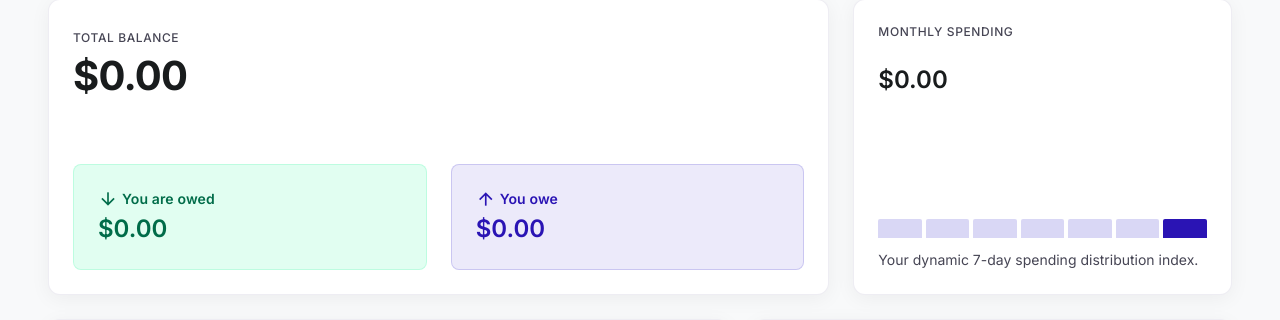
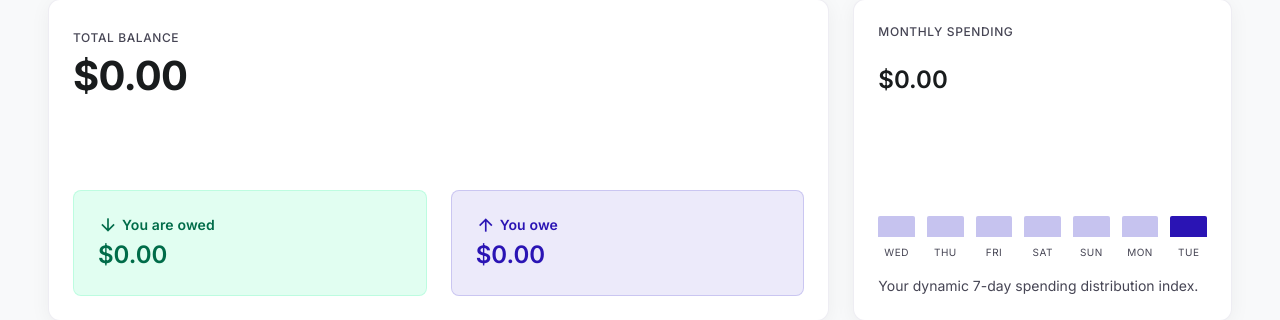
Before and after one commit to niranjanganesh1324/Splitsexp, a React (Vite) app: page /#/dashboard in a window 1280 px wide. Shown: the part 193-513 px from the top of the page. Built offline with nearby package versions, Linux system fonts and the light colour scheme; no server answers; the database is empty; sample sign-in values are in the browser's storage.

Commit message:
feat: make dashboard spending graph fully dynamic with interactive day labels, tooltips, and hover states

```diff
--- a/src/pages/Dashboard.jsx
+++ b/src/pages/Dashboard.jsx
@@ -78,8 +78,8 @@ function Dashboard({ user }) {
 
   const monthlySpending = calculateMonthlySpending();
 
-  // Weekly spending heights (for last 7 days)
-  const getWeeklyHeights = () => {
+  // Weekly spending data (for last 7 days)
+  const getWeeklyData = () => {
     const daily = Array(7).fill(0);
     const today = new Date();
     today.setHours(23, 59, 59, 999);
@@ -89,8 +89,13 @@ function Dashboard({ user }) {
         ? new Date(exp.timestamp.seconds * 1000)
         : new Date(exp.timestamp || Date.now());
 
-      const diffTime = Math.abs(today - expDate);
-      const diffDays = Math.ceil(diffTime / (1000 * 60 * 60 * 24)) - 1;
+      const diffTime = today.getTime() - expDate.getTime();
+      let diffDays = Math.floor(diffTime / (1000 * 60 * 60 * 24));
+
+      // Handle slight clock desync
+      if (diffDays < 0 && diffTime > -7200000) {
+        diffDays = 0;
+      }
 
       if (diffDays >= 0 && diffDays < 7) {
         const myShare = exp.participants.find(p => p.id === user.id)?.amount || 0;
@@ -99,11 +104,26 @@ function Dashboard({ user }) {
     });
 
     const maxVal = Math.max(...daily);
-    if (maxVal === 0) return Array(7).fill(15); // Default flat representation if no data
-    return daily.map(val => Math.max((val / maxVal) * 100, 10)); // Keep min height of 10% for visual design
+
+    // Generate day labels (e.g., "Mon", "Tue", etc.)
+    const labels = [];
+    for (let i = 6; i >= 0; i--) {
+      const d = new Date();
+      d.setDate(today.getDate() - i);
+      labels.push(d.toLocaleDateString('en-US', { weekday: 'short' }));
+    }
+
+    return daily.map((value, idx) => {
+      const percentage = maxVal === 0 ? 15 : Math.max((value / maxVal) * 100, 10);
+      return {
+        day: labels[idx],
+        value: value,
+        height: percentage
+      };
+    });
   };
 
-  const weeklyHeights = getWeeklyHeights();
+  const weeklyData = getWeeklyData();
 
   // Dynamic Frequent Friends list
   const getFrequentFriends = () => {
@@ -187,13 +207,29 @@ function Dashboard({ user }) {
           <div className="flex items-end gap-xs mb-sm">
             <span className="font-headline-md text-headline-md text-on-surface">${monthlySpending.toFixed(2)}</span>
           </div>
-          <div className="flex-grow flex items-end gap-xs h-32">
-            {weeklyHeights.map((h, i) => (
-              <div
-                key={i}
-                className={`flex-1 rounded-t-sm transition-all duration-500 ${i === 6 ? 'bg-primary' : 'bg-primary-container/20'}`}
-                style={{ height: `${h}%` }}
-              ></div>
+          <div className="flex-grow flex items-end gap-sm h-36 mt-sm pb-xs">
+            {weeklyData.map((data, i) => (
+              <div key={i} className="flex-1 flex flex-col items-center h-full justify-end group relative">
+                {/* Tooltip */}
+                <div className="absolute bottom-full mb-2 bg-inverse-surface text-inverse-on-surface text-[10px] font-semibold px-2 py-1 rounded shadow-lg opacity-0 group-hover:opacity-100 transition-opacity duration-200 pointer-events-none whitespace-nowrap z-10">
+                  ${data.value.toFixed(2)}
+                </div>
+
+                {/* Bar */}
+                <div
+                  className={`w-full rounded-t-sm transition-all duration-300 ease-out cursor-pointer origin-bottom hover:scale-y-[1.03] ${
+                    i === 6
+                      ? 'bg-primary hover:bg-primary/90'
+                      : 'bg-primary-container/30 hover:bg-primary-container/50'
+                  }`}
+                  style={{ height: `${data.height}%` }}
+                ></div>
+
+                {/* Day label */}
+                <span className="font-label-sm text-[10px] text-on-surface-variant mt-2 select-none uppercase tracking-wider">
+                  {data.day}
+                </span>
+              </div>
             ))}
           </div>
           <p className="font-body-sm text-body-sm text-on-surface-variant mt-sm">Your dynamic 7-day spending distribution index.</p>
```
